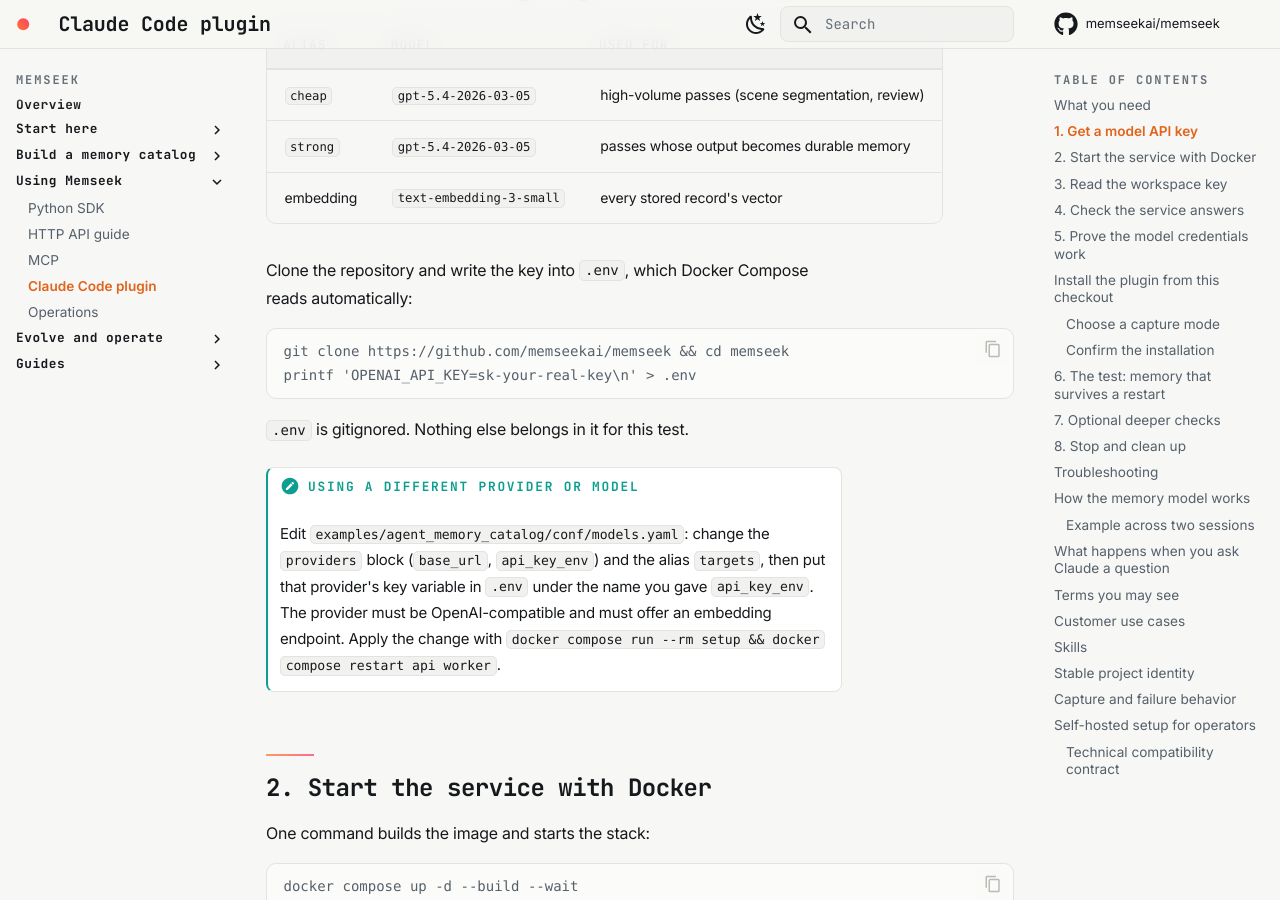
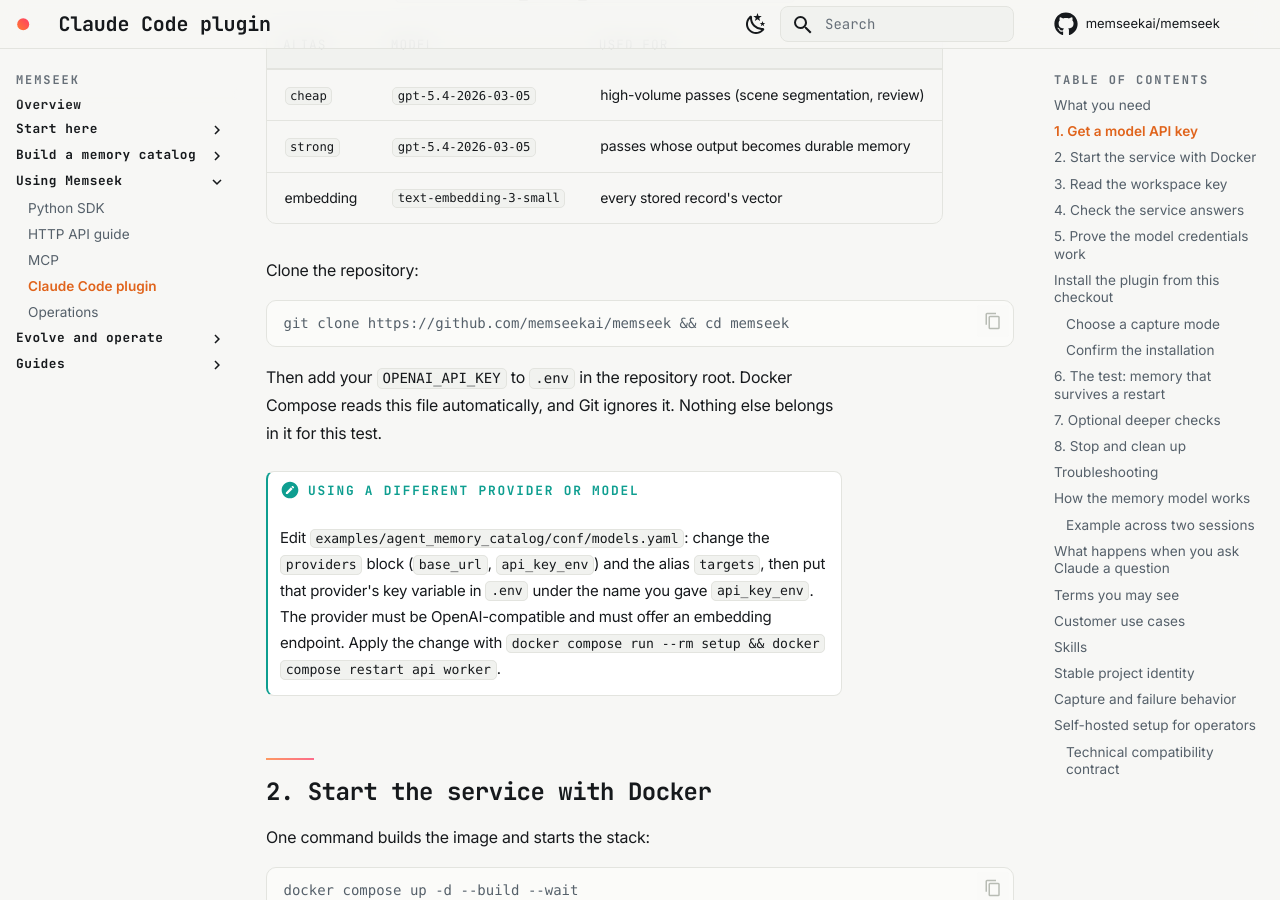
Before and after one commit to memseekai/memseek, an MkDocs documentation site: the page built from docs/claude-code-plugin.md, in a window 1280 px wide and 900 px high, scrolled down 1582 px. Built offline with MkDocs 1.6.1 and Material for MkDocs 9.7.7, drawn with Linux system fonts in a browser that asks for light colours; comment, search, counter and statistics services are not loaded.

Commit message:
better docs

````diff
--- a/docs/claude-code-plugin.md
+++ b/docs/claude-code-plugin.md
@@ -47,15 +47,15 @@
 | `strong` | `gpt-5.4-2026-03-05` | passes whose output becomes durable memory |
 | embedding | `text-embedding-3-small` | every stored record's vector |
 
-Clone the repository and write the key into `.env`, which Docker Compose reads
-automatically:
+Clone the repository:
 
 ```console
 git clone https://github.com/memseekai/memseek && cd memseek
-printf 'OPENAI_API_KEY=sk-your-real-key\n' > .env
 ```
 
-`.env` is gitignored. Nothing else belongs in it for this test.
+Then add your `OPENAI_API_KEY` to `.env` in the repository root. Docker Compose
+reads this file automatically, and Git ignores it. Nothing else belongs in it
+for this test.
 
 !!! note "Using a different provider or model"
     Edit `examples/agent_memory_catalog/conf/models.yaml`: change the `providers` block
````
Also changed, not shown: README.md (+8 -1 lines), docs/generative-agents-example.md (+4 -4 lines), integrations/claude-code/README.md (+6 -2 lines).
